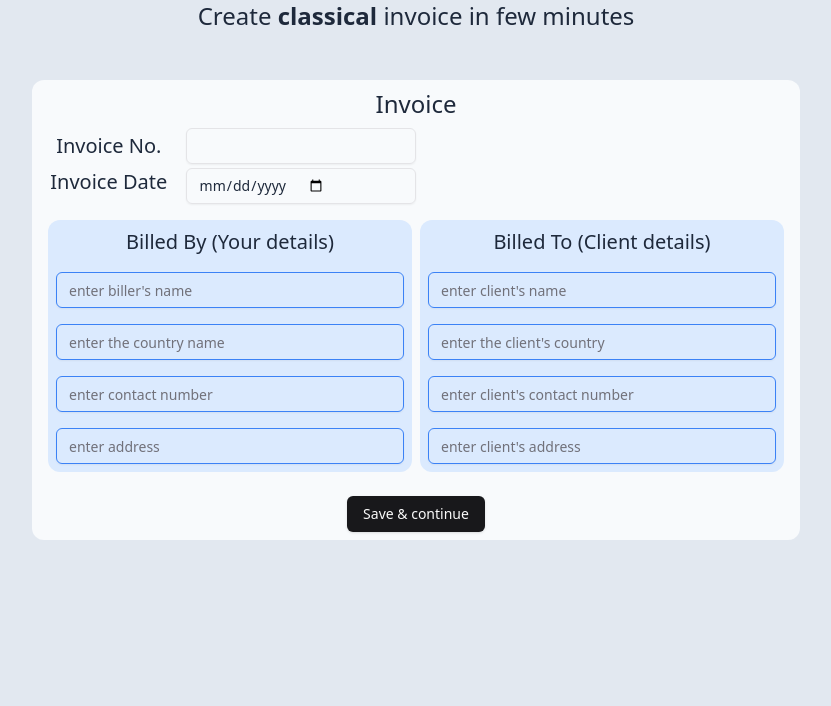
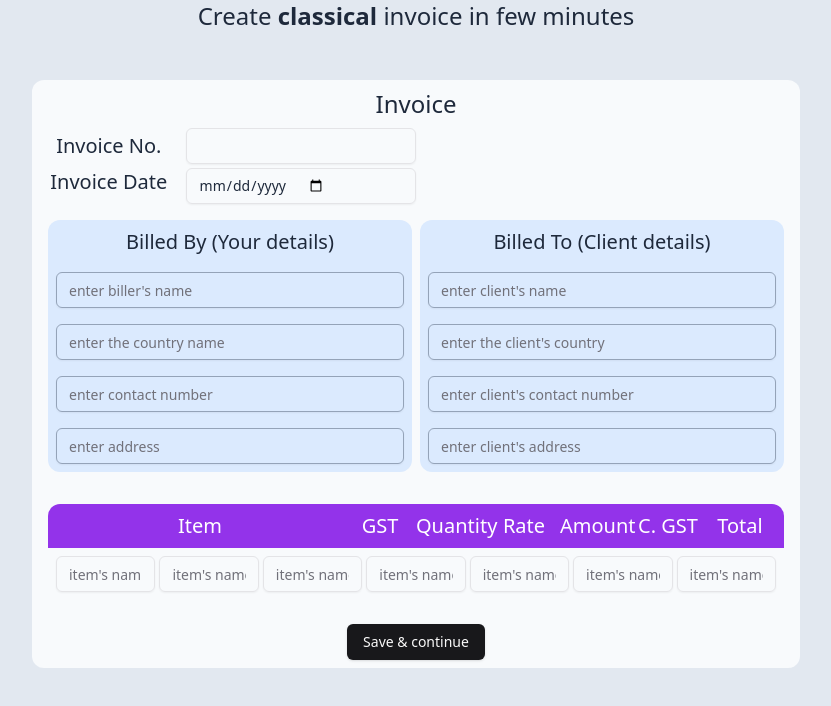
Before and after one commit to pankajkoree/invoice_generator, a Next.js app: page /classical in a window 1280 px wide. Shown: the top 706 px of the page, without its empty margins (224-1055 px from the left). Built offline with nearby package versions, Linux system fonts and the light colour scheme.

Commit message:
classical invoice

```diff
--- a/src/app/classical/page.tsx
+++ b/src/app/classical/page.tsx
@@ -50,19 +50,19 @@ const Classical = () => {
               Billed By <span className="text-14px">(Your details)</span>
             </Label>
             <Input
-              className="border border-bottom border-blue-500"
+              className="border border-slate-400"
               placeholder="enter biller's name"
             />
             <Input
-              className="border border-bottom border-blue-500"
+              className="border border-slate-400"
               placeholder="enter the country name"
             />
             <Input
-              className="border border-bottom border-blue-500"
+              className="border border-slate-400"
               placeholder="enter contact number"
             />
             <Input
-              className="border border-bottom border-blue-500"
+              className="border border-slate-400"
               placeholder="enter address"
             />
           </div>
@@ -73,21 +73,60 @@ const Classical = () => {
               Billed To <span className="text-14px">(Client details)</span>
             </Label>
             <Input
-              className="border border-bottom border-blue-500"
+              className="border border-slate-400"
               placeholder="enter client's name"
             />
             <Input
-              className="border border-bottom border-blue-500"
+              className="border border-slate-400"
               placeholder="enter the client's country"
             />
             <Input
-              className="border border-bottom border-blue-500"
+              className="border border-slate-400"
               placeholder="enter client's contact number"
             />
             <Input
-              className="border border-bottom border-blue-500"
+              className="border border-slate-400"
               placeholder="enter client's address"
             />
+          </div>
+        </div>
+
+        {/* item's div */}
+        <div className="flex flex-col p-4">
+          {/* item label */}
+          <div className="flex bg-purple-600 rounded-t-xl text-xl text-white p-2">
+            <p className="xl:w-[40%]">Item</p>
+            <p className="xl:w-[10%]">GST</p>
+            <p className="xl:w-[10%]">Quantity</p>
+            <p className="xl:w-[10%]">Rate</p>
+            <p className="xl:w-[10%]">Amount</p>
+            <p className="xl:w-[10%]">C. GST</p>
+            <p className="xl:w-[10%]">Total</p>
+          </div>
+
+          {/* item's inputs */}
+          <div className="flex rounded-t-xl text-xl text-white p-2 gap-1">
+            <div className="xl:w-[40%]">
+              <Input placeholder="item's name" />
+            </div>
+            <div className="xl:w-[40%]">
+              <Input placeholder="item's name" />
+            </div>
+            <div className="xl:w-[40%]">
+              <Input placeholder="item's name" />
+            </div>
+            <div className="xl:w-[40%]">
+              <Input placeholder="item's name" />
+            </div>
+            <div className="xl:w-[40%]">
+              <Input placeholder="item's name" />
+            </div>
+            <div className="xl:w-[40%]">
+              <Input placeholder="item's name" />
+            </div>
+            <div className="xl:w-[40%]">
+              <Input placeholder="item's name" />
+            </div>
           </div>
         </div>
 
```
